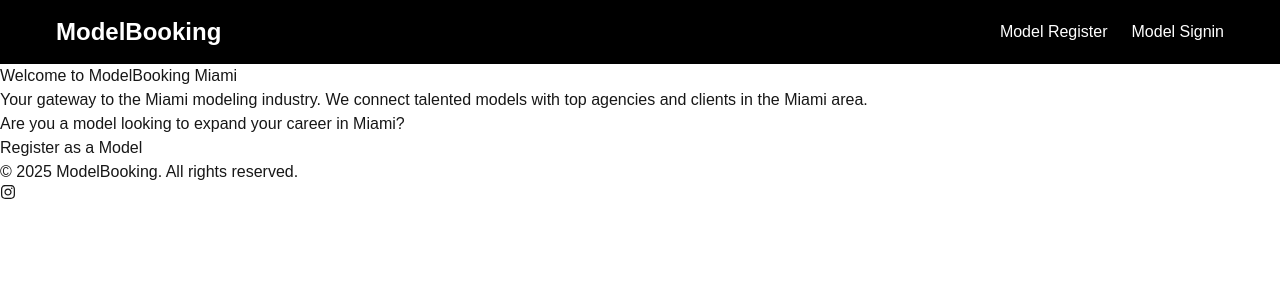
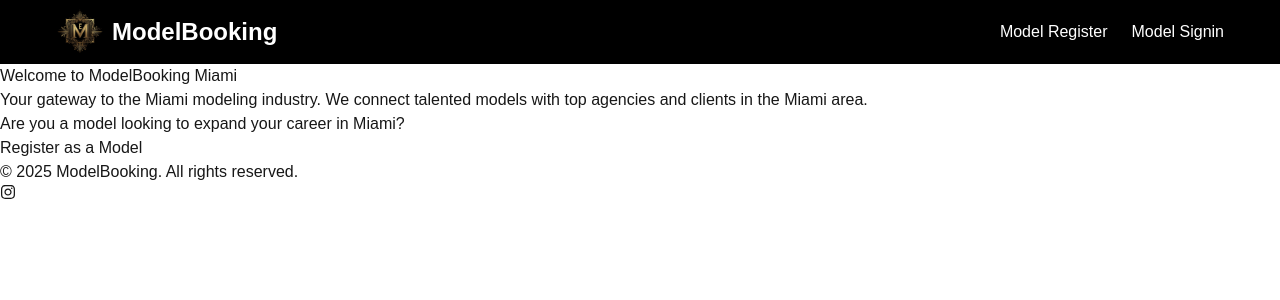
Before and after one commit to crazygame770/model-booking, a Next.js app: page / in a window 1280 px wide. Shown: the top 300 px of the page. Built offline with nearby package versions, Linux system fonts and the light colour scheme.

Commit message:
add logo

```diff
--- a/src/components/Header.module.css
+++ b/src/components/Header.module.css
@@ -20,6 +20,14 @@
   text-decoration: none;
   font-size: 1.5rem;
   font-weight: bold;
+  display: flex;
+  align-items: center;
+  gap: 0.5rem;
+}
+
+.logoImage {
+  border-radius: 4px;
+  object-fit: contain;
 }
 
 .authLinks {
--- a/src/components/Header.tsx
+++ b/src/components/Header.tsx
@@ -1,6 +1,7 @@
 'use client';
 
 import Link from 'next/link';
+import Image from 'next/image';
 import styles from './Header.module.css';
 
 export default function Header() {
@@ -8,7 +9,14 @@ export default function Header() {
     <header className={styles.header}>
       <nav className={styles.nav}>
         <Link href="/" className={styles.logo}>
-          ModelBooking
+          <Image
+            src="/logo.jpeg"
+            alt="ModelBooking Logo"
+            width={48}
+            height={48}
+            className={styles.logoImage}
+          />
+          <span>ModelBooking</span>
         </Link>
         <div className={styles.authLinks}>
           <Link href="/model/register" className={styles.link}>
```
Also changed, not shown: public/logo.jpeg (added).
